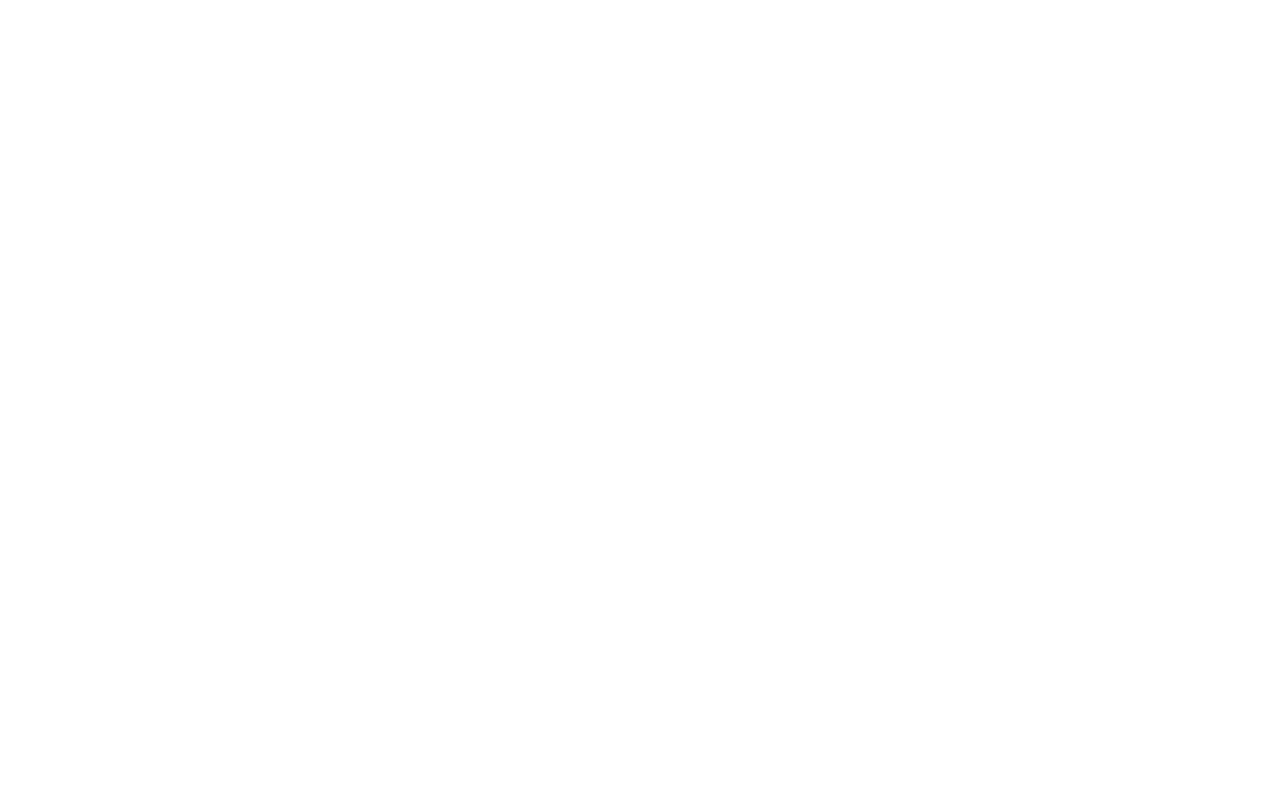
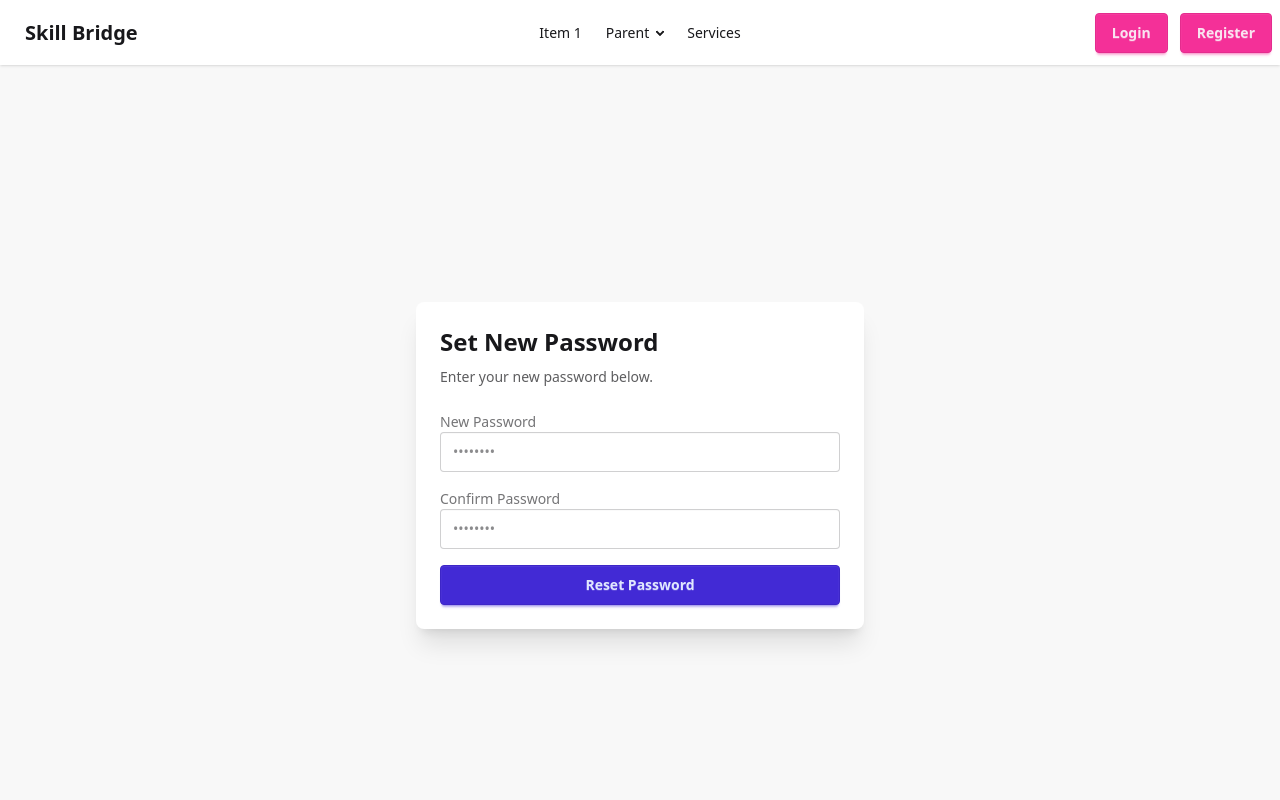
Before and after one commit to Belal294/Skill-Bridge-Client, a React (Vite) app: page /password/reset/confirm/1/1 in a window 1280 px wide. Before the commit this address had no page. Shown: the top 800 px of the page. Built offline with nearby package versions, Linux system fonts and the light colour scheme.

Commit message:
Resend And Reset Password System Done

```diff
--- a/src/hooks/useAuth.js
+++ b/src/hooks/useAuth.js
@@ -40,11 +40,11 @@ const useAuth = () => {
     } catch (error) {
       console.log("Error Fetching user", error);
     }
-  }, [authTokens]); // Wrap with useCallback and include authTokens as dependency
+  }, [authTokens]);
 
   useEffect(() => {
     if (authTokens) fetchUserProfile();
-  }, [authTokens, fetchUserProfile]); // Now fetchUserProfile is memoized
+  }, [authTokens, fetchUserProfile]);
 
   const updateUserProfile = async (data) => {
     setErrorMsg("");
@@ -59,7 +59,6 @@ const useAuth = () => {
     }
   };
 
-  // Password Change
   const changePassword = async (data) => {
     setErrorMsg("");
     try {
@@ -73,7 +72,6 @@ const useAuth = () => {
     }
   };
 
-  // Login User
   const loginUser = async (userData) => {
     setErrorMsg("");
     try {
@@ -81,17 +79,14 @@ const useAuth = () => {
       setAuthTokens(response.data);
       localStorage.setItem("authTokens", JSON.stringify(response.data));
 
-      // After login set user
       await fetchUserProfile();
-
       return true;
     } catch (error) {
-      setErrorMsg(error.response.data?.detail);
+      setErrorMsg(error.response?.data?.detail || "Login failed");
       return false;
     }
   };
 
-  // Register User
   const registerUser = async (userData) => {
     setErrorMsg("");
     try {
@@ -102,26 +97,42 @@ const useAuth = () => {
           "Registration successfull. Check your email to activate your account.",
       };
     } catch (error) {
-      if (error.response && error.response.data) {
-        const errorMessage = Object.values(error.response.data)
-          .flat()
-          .join("\n");
-        setErrorMsg(errorMessage);
-        return { success: false, message: errorMessage };
-      }
-      setErrorMsg("Registration failed. Please try again");
-      return {
-        success: false,
-        message: "Registration failed. Please try again",
-      };
+      return handleAPIError(error, "Registration failed. Please try again");
     }
   };
 
-  // Logout User
   const logoutUser = () => {
     setAuthTokens(null);
     setUser(null);
     localStorage.removeItem("authTokens");
+  };
+
+  //  Reset Password
+  const resetPassword = async (data) => {
+    setErrorMsg("");
+    try {
+      await apiClient.post("/auth/users/reset_password/", data);
+      return {
+        success: true,
+        message: "Password reset email sent. Please check your inbox.",
+      };
+    } catch (error) {
+      return handleAPIError(error, "Failed to send password reset email.");
+    }
+  };
+
+  //  Confirm Password Reset
+  const resetPasswordConfirm = async (data) => {
+    setErrorMsg("");
+    try {
+      await apiClient.post("/auth/users/reset_password_confirm/", data);
+      return {
+        success: true,
+        message: "Password has been reset successfully.",
+      };
+    } catch (error) {
+      return handleAPIError(error, "Failed to reset password.");
+    }
   };
 
   return {
@@ -132,6 +143,8 @@ const useAuth = () => {
     logoutUser,
     updateUserProfile,
     changePassword,
+    resetPassword,
+    resetPasswordConfirm,
   };
 };
 
--- a/src/pages/Login.jsx
+++ b/src/pages/Login.jsx
@@ -88,14 +88,22 @@ const Login = () => {
             </button>
           </form>
 
-          <div className="text-center mt-4">
-            <p className="text-base-content/70">
+          <div className="text-center">
+            <Link to="/reset-password" className="link link-primary text-sm">
+              Forgot Password?
+            </Link>
+          </div>
+
+
+          <div className="mt-4 flex justify-center">
+            <p className="text-base-content/70 text-center">
               Don&apos;t have an account?{" "}
               <Link to="/register" className="link link-primary">
                 Sign up
               </Link>
             </p>
           </div>
+
         </div>
       </div>
     </div>
--- /dev/null
+++ b/src/pages/ResetPassword.jsx
@@ -0,0 +1,63 @@
+import { useForm } from "react-hook-form";
+import { useState } from "react";
+import axios from "axios";
+
+const ResetPassword = () => {
+  const { register, handleSubmit, formState: { errors } } = useForm();
+  const [message, setMessage] = useState("");
+  const [error, setError] = useState("");
+
+  const onSubmit = async (data) => {
+    try {
+      const _response = await axios.post("https://skill-bridge-one.vercel.app/api/v1/auth/users/reset_password/", {
+        email: data.email,
+      });
+      setMessage(" Password reset email sent. Please check your inbox.");
+      setError("");
+    } catch (err) {
+      console.error(err);
+      setError("Failed to send password reset email. ❌");
+      setMessage("");
+    }
+  };
+
+  return (
+    <div className="flex min-h-screen items-center justify-center px-4 py-12 bg-base-200">
+      <div className="card w-full max-w-md bg-base-100 shadow-xl">
+        <div className="card-body">
+          <h2 className="card-title text-2xl font-bold">Reset Password</h2>
+          <p className="text-base-content/70">Enter your email to reset your password.</p>
+
+          <form onSubmit={handleSubmit(onSubmit)} className="space-y-4 mt-4">
+            <div className="form-control">
+              <label className="label" htmlFor="email">
+                <span className="label-text">Email</span>
+              </label>
+              <input
+                id="email"
+                type="email"
+                placeholder="name@example.com"
+                className={`input input-bordered w-full ${errors.email ? "input-error" : ""}`}
+                {...register("email", { required: "Email is required" })}
+              />
+              {errors.email && (
+                <span className="label-text-alt text-error">
+                  {errors.email.message}
+                </span>
+              )}
+            </div>
+
+            <button type="submit" className="btn btn-primary w-full">
+              Send Reset Link
+            </button>
+          </form>
+
+          {message && <p className="text-success mt-2">{message}</p>}
+          {error && <p className="text-error mt-2">{error}</p>}
+        </div>
+      </div>
+    </div>
+  );
+};
+
+export default ResetPassword;
--- /dev/null
+++ b/src/pages/ResetPasswordConfirm.jsx
@@ -0,0 +1,111 @@
+import { useForm } from "react-hook-form";
+import { useParams, useNavigate } from "react-router-dom";
+import { useState } from "react";
+import axios from "axios";
+
+const ResetPasswordConfirm = () => {
+  const { uid, token } = useParams();
+  const navigate = useNavigate();
+  const {
+    register,
+    handleSubmit,
+    formState: { errors },
+    watch,
+  } = useForm();
+  const [successMsg, setSuccessMsg] = useState("");
+  const [errorMsg, setErrorMsg] = useState("");
+  const [loading, setLoading] = useState(false);
+
+  const onSubmit = async (data) => {
+    setLoading(true);
+    try {
+      const response = await axios.post(
+        "https://skill-bridge-one.vercel.app/api/v1/auth/users/reset_password_confirm/",
+        {
+          uid,
+          token,
+          new_password: data.password,
+          re_new_password: data.confirmPassword,
+        }
+      );
+
+      if (response.status === 204 || response.status === 200) {
+        setSuccessMsg("Password has been reset successfully. !!!");
+        setErrorMsg("");
+        setTimeout(() => navigate("/login"), 2500);
+      }
+    } catch (error) {
+      console.error("Reset error:", error.response?.data || error.message);
+      const detail = error.response?.data?.detail || "The link might be invalid or expired.";
+      setErrorMsg(`❌ ${detail}`);
+      setSuccessMsg("");
+    } finally {
+      setLoading(false);
+    }
+  };
+
+  return (
+    <div className="flex min-h-screen items-center justify-center px-4 py-12 bg-base-200">
+      <div className="card w-full max-w-md bg-base-100 shadow-xl">
+        <div className="card-body">
+          <h2 className="card-title text-2xl font-bold">Set New Password</h2>
+          <p className="text-base-content/70">Enter your new password below.</p>
+
+          <form onSubmit={handleSubmit(onSubmit)} className="space-y-4 mt-4">
+            <div className="form-control">
+              <label className="label" htmlFor="password">
+                <span className="label-text">New Password</span>
+              </label>
+              <input
+                id="password"
+                type="password"
+                placeholder="••••••••"
+                className={`input input-bordered w-full ${errors.password ? "input-error" : ""}`}
+                {...register("password", {
+                  required: "Password is required",
+                  minLength: { value: 8, message: "Password must be at least 8 characters" },
+                })}
+              />
+              {errors.password && (
+                <span className="label-text-alt text-error">
+                  {errors.password.message}
+                </span>
+              )}
+            </div>
+
+            <div className="form-control">
+              <label className="label" htmlFor="confirmPassword">
+                <span className="label-text">Confirm Password</span>
+              </label>
+              <input
+                id="confirmPassword"
+                type="password"
+                placeholder="••••••••"
+                className={`input input-bordered w-full ${errors.confirmPassword ? "input-error" : ""}`}
+                {...register("confirmPassword", {
+                  required: "Please confirm your password",
+                  validate: (value) =>
+                    value === watch("password") || "Passwords do not match",
+                })}
+              />
+              {errors.confirmPassword && (
+                <span className="label-text-alt text-error">
+                  {errors.confirmPassword.message}
+                </span>
+              )}
+            </div>
+
+            <button type="submit" className="btn btn-primary w-full" disabled={loading}>
+              {loading ? "Resetting..." : "Reset Password"}
+            </button>
+          </form>
+
+          {successMsg && <p className="text-success mt-4">{successMsg}</p>}
+          {errorMsg && <p className="text-error mt-4">{errorMsg}</p>}
+        </div>
+      </div>
+    </div>
+  );
+};
+
+export default ResetPasswordConfirm;
--- a/src/routes/AppRoutes.jsx
+++ b/src/routes/AppRoutes.jsx
@@ -11,22 +11,27 @@ import ActivateAccount from "../components/Registration/ActivateAccount";
 import DashboardLayout from "../layouts/DashboardLayout";
 import Profile from "../pages/Profile";
 import ResendActivation from "../pages/ResendActivation";
+import ResetPassword from "../pages/ResetPassword";
+import ResetPasswordConfirm from "../pages/ResetPasswordConfirm";
 
 const AppRoutes = () => {
   return (
     <Routes>
-      {/* Public Routes */}
+      {/*  Public Routes */}
       <Route element={<MainLayout />}>
         <Route path="/" element={<Home />} />
         <Route path="about" element={<About />} />
         <Route path="shop" element={<Shop />} />
         <Route path="login" element={<Login />} />
         <Route path="register" element={<Register />} />
-        <Route path="/resend-activation" element={<ResendActivation/>}/>
+        <Route path="/reset-password" element={<ResetPassword />} />
+        {/*  This matches Django's default reset link */}
+        <Route path="/password/reset/confirm/:uid/:token" element={<ResetPasswordConfirm />} />
+        <Route path="/resend-activation" element={<ResendActivation />} />
         <Route path="activate/:uid/:token" element={<ActivateAccount />} />
       </Route>
 
-      {/* Private Dashboard Routes */}
+      {/*  Private Dashboard Routes */}
       <Route
         path="dashboard"
         element={
```
